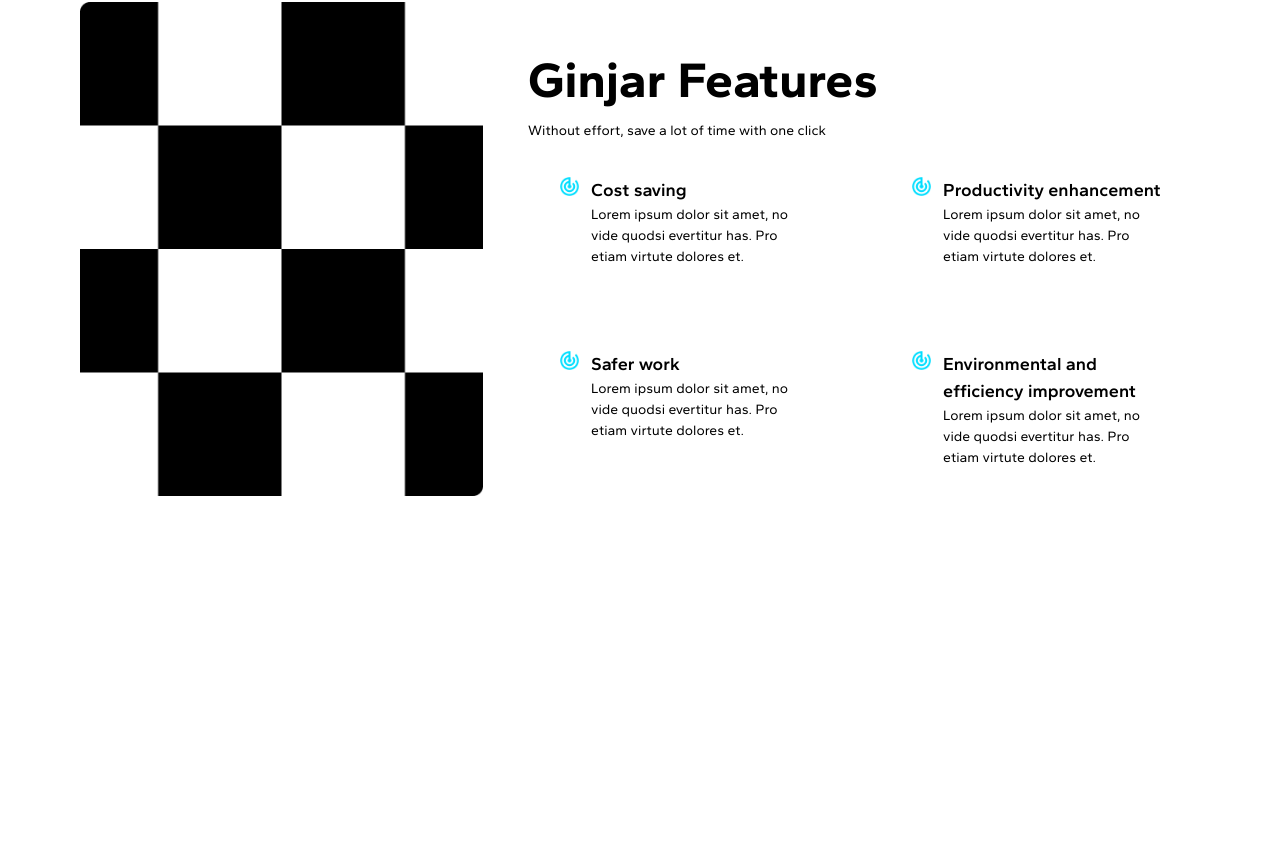
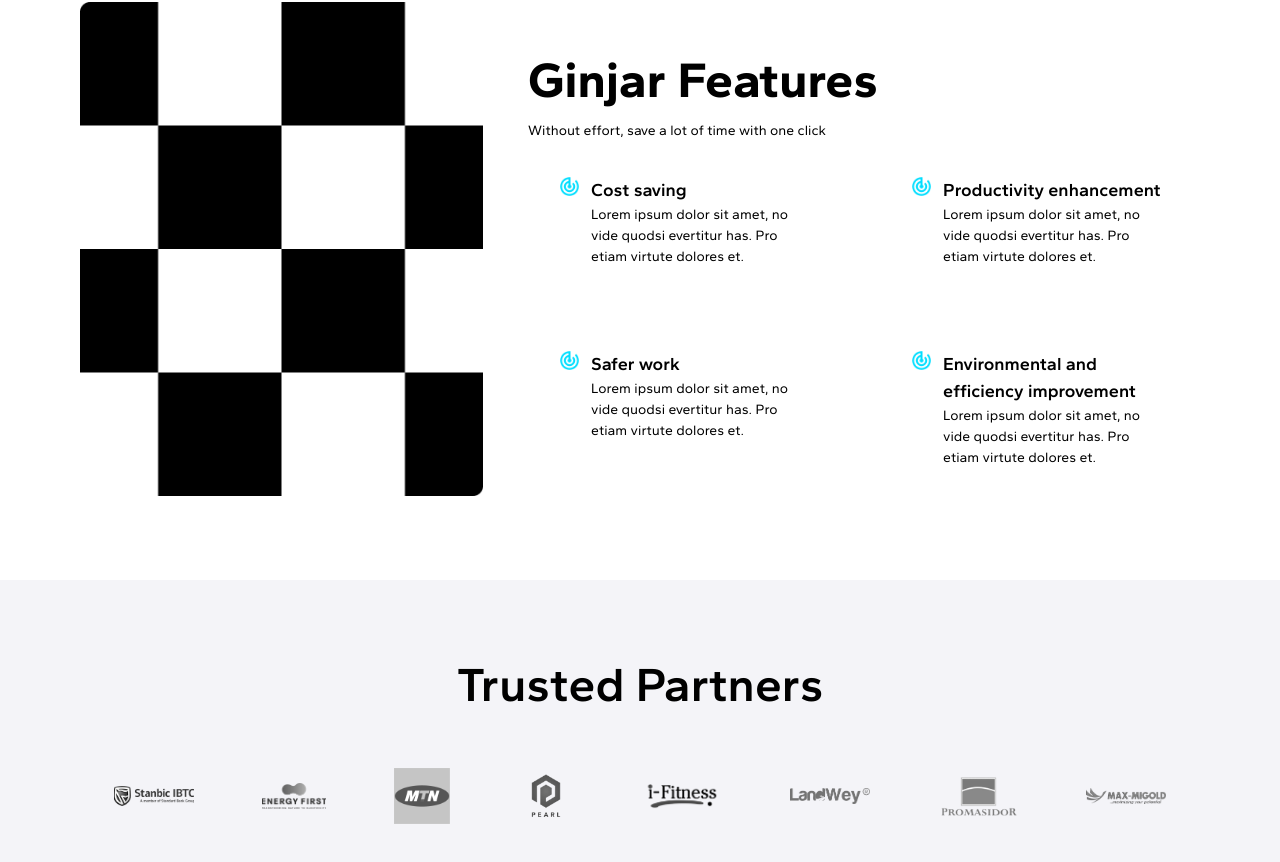
Before and after one commit to Abideen-program/tailwind, a React (Create React App) app: page / in a window 1280 px wide. Shown: the part 1821-2683 px from the top of the page. Before the commit the page ends 2401 px from the top, so only its background shows below. Built offline with nearby package versions, Linux system fonts and the light colour scheme.

Commit message:
trusted partners

```diff
--- /dev/null
+++ b/src/views/landingPage/body/Trusted.jsx
@@ -0,0 +1,82 @@
+import { clx } from "../../../utils/clx";
+import Text from "../../../components/text";
+
+const TrustedPartner = () => {
+  const classes = clx("bg-[#F4F4F8] p-10 md:p-20 flex flex-col space-y-10");
+
+  return (
+    <div className={classes}>
+      <Text as="h1" classname="text-[30px] text-center font-semibold md:text-5xl">
+        Trusted Partners
+      </Text>
+
+      <div className="grid grid-cols-2 gap-x-10 gap md:grid md:grid-cols-4 gap-y-4 lg:flex lg:flex-row  lg:justify-around lg:items-center lg:flex-wrap p-5">
+        <div className="w-20 h-auto">
+          <img
+            src="assets/images/stanbic.png"
+            alt="stanbic"
+            className="grayscale w-full h-auto"
+          />
+        </div>
+
+        <div className="w-16 h-auto">
+          <img
+            src="assets/images/energy-first.png"
+            alt="energy-first"
+            className="grayscale w-full h-auto"
+          />
+        </div>
+
+        <div className="w-14">
+          <img
+            src="assets/images/mtn.png"
+            alt=""
+            className="grayscale w-full h-auto"
+          />
+        </div>
+
+        <div className="w-14">
+          <img
+            src="assets/images/pearl.png"
+            alt=""
+            className="grayscale w-full h-auto"
+          />
+        </div>
+
+        <div className="w-20">
+          <img
+            src="assets/images/ifitness.png"
+            alt=""
+            className="grayscale w-full h-auto"
+          />
+        </div>
+
+        <div className="w-20">
+          <img
+            src="assets/images/Landwey.png"
+            alt=""
+            className="grayscale w-full h-auto"
+          />
+        </div>
+
+        <div className="w-20">
+          <img
+            src="assets/images/promasidor.png"
+            alt=""
+            className="grayscale w-full h-auto"
+          />
+        </div>
+
+        <div className="w-20">
+          <img
+            src="assets/images/maxmigold.png"
+            alt=""
+            className="grayscale w-full h-auto"
+          />
+        </div>
+      </div>
+    </div>
+  );
+};
+
+export default TrustedPartner;
--- a/src/views/landingPage/landingPage.jsx
+++ b/src/views/landingPage/landingPage.jsx
@@ -1,3 +1,4 @@
+import TrustedPartner from "./body/Trusted";
 import Body from "./body/body";
 import GinjarFeatures from "./body/ginjarFeatures";
 import SecondBody from "./body/secondBody";
@@ -10,6 +11,7 @@
       <Body />
       <SecondBody />
       <GinjarFeatures />
+      <TrustedPartner />
     </>
   );
 };
```
